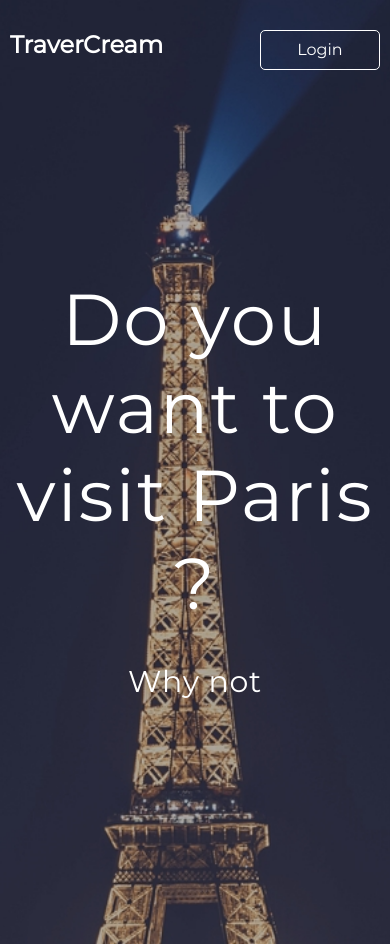
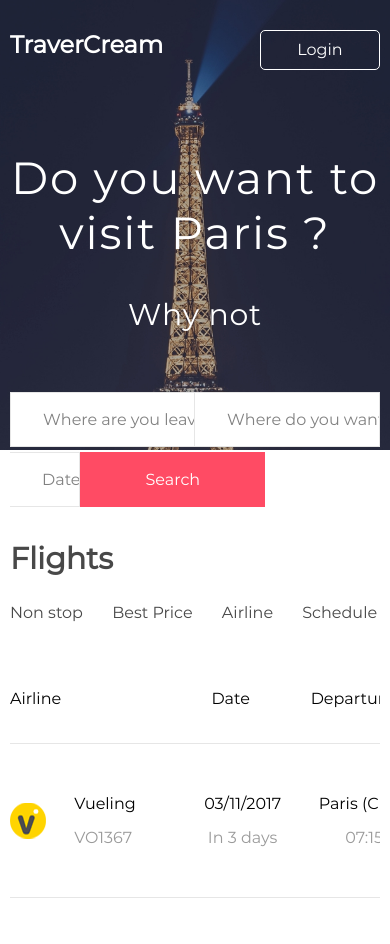
Before and after one commit to AdamabuMedina/Paris_Booking, a plain HTML site: page index.html in a window 390 px wide. Shown: the top 944 px of the page. Drawn offline with Linux system fonts and the light colour scheme.

Commit message:
Некоторые изменения

```diff
--- a/style.css
+++ b/style.css
@@ -453,13 +453,27 @@ ul {
 
 @media (max-width: 1024px) {
   .first__form {
-    display: none;
+    width: 100%;
+    padding: 0 10px;
+    max-width: 993px;
   }
 }
 
 @media (max-width: 768px) {
   .header__nav {
     display: none;
+  }
+
+  .first__form input {
+    width: 30%;
+  }
+
+  .first__form .small-input {
+    width: 20%;
+  }
+
+  .first__form button {
+    width: 20%;
   }
 
   .flights__table {
@@ -503,3 +517,64 @@ ul {
     width: 50%;
   }
 }
+
+@media (max-width: 560px) {
+  .first__heading {
+    font-size: 45px;
+  }
+
+  .first {
+    padding-top: 150px;
+    padding-bottom: 50px;
+    min-height: 450px;
+  }
+
+  .first__form {
+    bottom: -57px;
+  }
+
+  .first__form input {
+    width: 50%;
+  }
+
+  .first__form .small-input {
+    margin-top: 5px;
+    width: 50%;
+    border-left: 1 px solid #e6e6e6;
+  }
+
+  .first__form button {
+    margin-top: 5px;
+    width: 50%;
+  }
+
+  .flights {
+    padding: 40px 0;
+    padding-top: 90px;
+  }
+
+  .flights__heading {
+    float: none;
+  }
+  .flights__links {
+    float: none;
+    margin-top: 20px;
+  }
+
+  .flights__links ul li:first-child a {
+    margin-left: 0;
+  }
+
+  .hotels__item {
+    width: 100%;
+    margin-right: 0 !important;
+  }
+
+  .hotels__links ul li a {
+    margin-left: 10px;
+  }
+
+  .footer__column {
+    width: 100% !important;
+  }
+}
```
